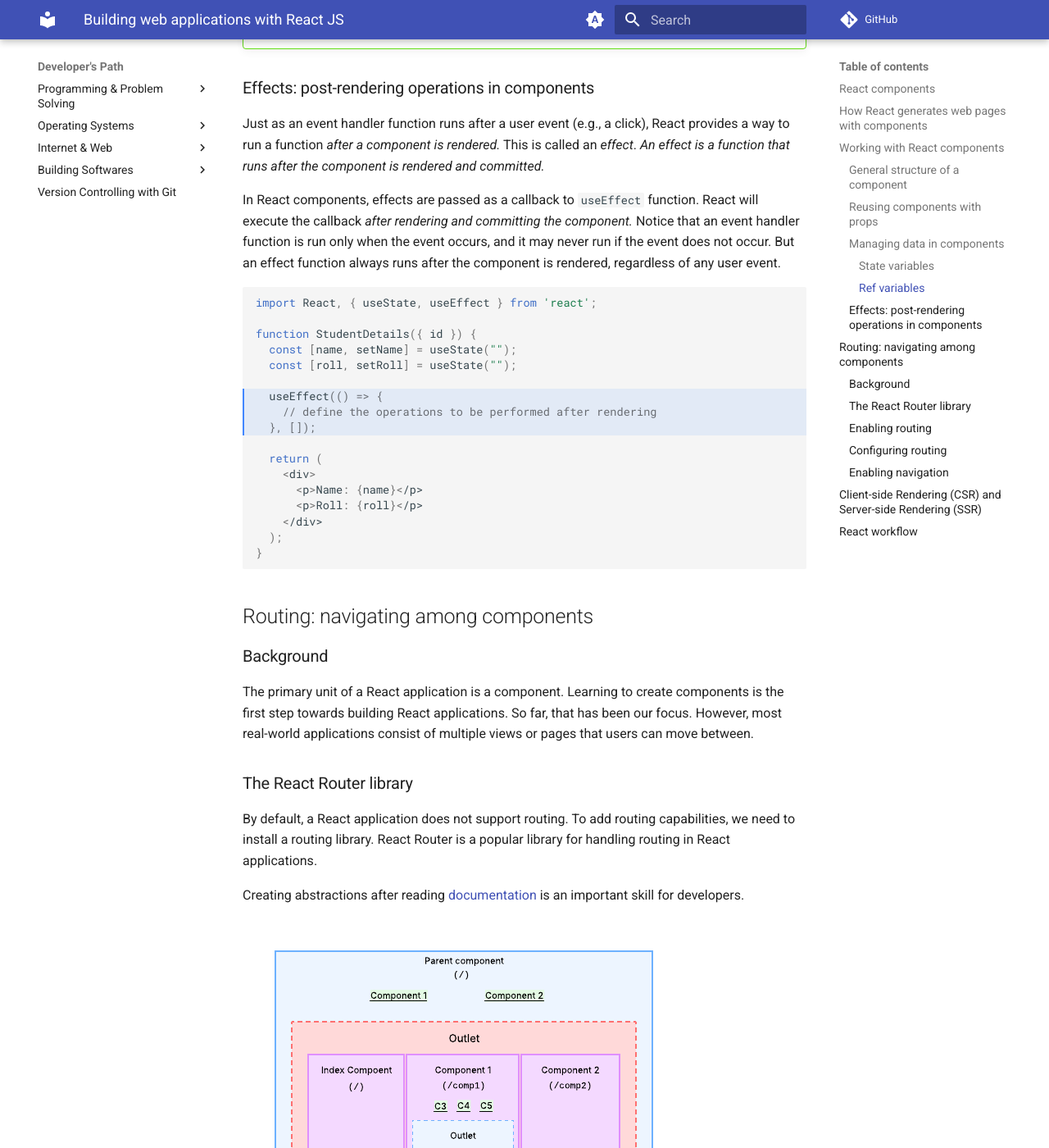
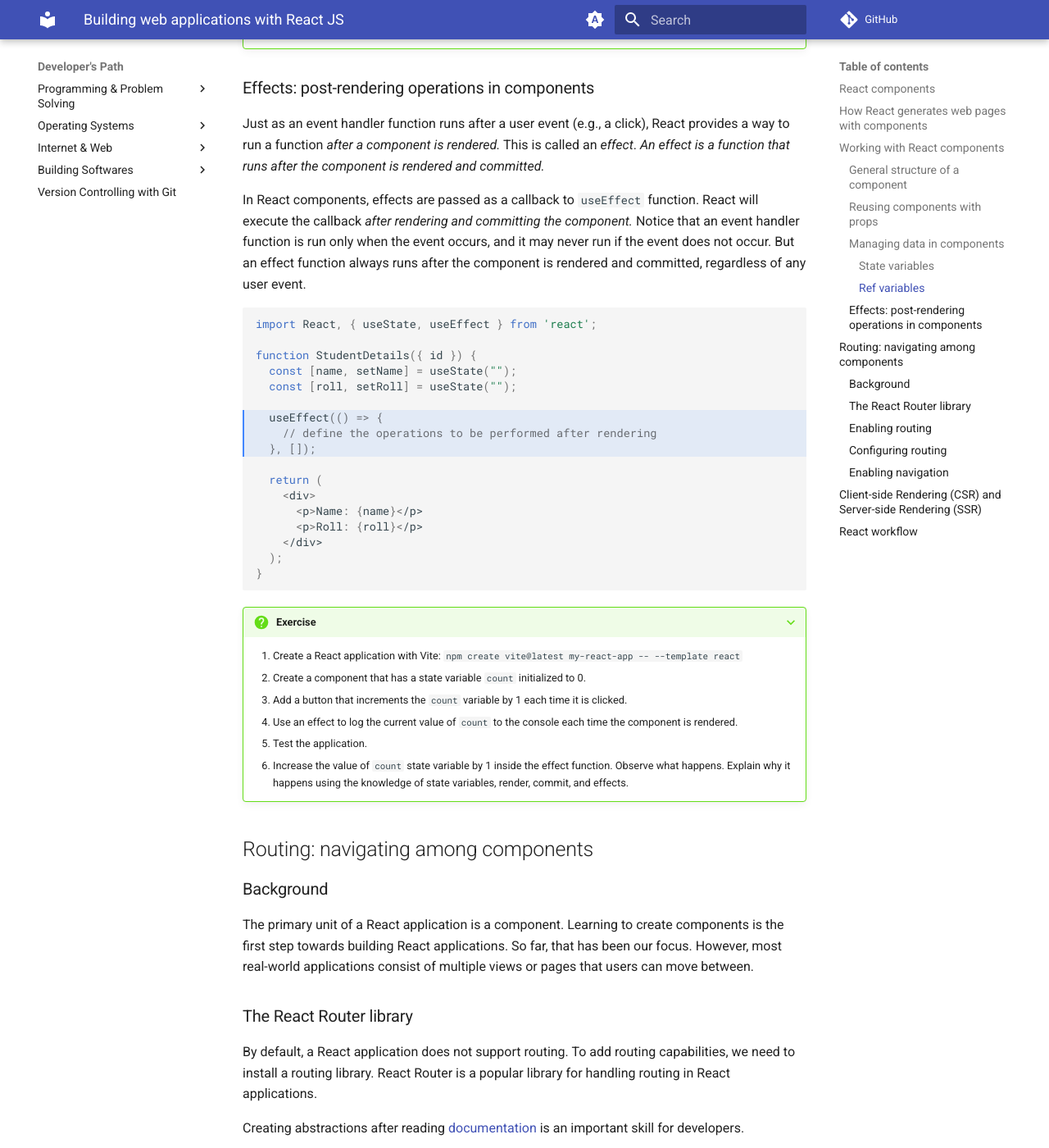
Before and after one commit to gharials/dev-path, an MkDocs documentation site: the page built from docs/building-softwares/react-js.md, in a window 1280 px wide and 1400 px high, scrolled down 4904 px. Shown: the whole window at 82% size. Built offline with MkDocs 1.6.1 and Material for MkDocs 9.7.7, drawn with Linux system fonts in a browser that asks for light colours; comment, search, counter and statistics services are not loaded.

Commit message:
added React effect exercises.

````diff
--- a/docs/building-softwares/react-js.md
+++ b/docs/building-softwares/react-js.md
@@ -160,7 +160,7 @@ function Timer() {
 
 Just as an event handler function runs after a user event (e.g., a click), React provides a way to run a function _after a component is rendered._ This is called an _effect_. _An effect is a function that runs after the component is rendered and committed._
 
-In React components, effects are passed as a callback to `useEffect` function. React will execute the callback _after rendering and committing the component._ Notice that an event handler function is run only when the event occurs, and it may never run if the event does not occur. But an effect function always runs after the component is rendered, regardless of any user event.
+In React components, effects are passed as a callback to `useEffect` function. React will execute the callback _after rendering and committing the component._ Notice that an event handler function is run only when the event occurs, and it may never run if the event does not occur. But an effect function always runs after the component is rendered and committed, regardless of any user event.
 
 ```javascript hl_lines="7-9"
 import React, { useState, useEffect } from 'react';
@@ -181,6 +181,14 @@ function StudentDetails({ id }) {
   );
 }
 ```
+
+???+ question "Exercise"
+    1. Create a React application with Vite: `npm create vite@latest my-react-app -- --template react`
+    2. Create a component that has a state variable `count` initialized to 0.
+    3. Add a button that increments the `count` variable by 1 each time it is clicked.
+    4. Use an effect to log the current value of `count` to the console each time the component is rendered.
+    5. Test the application.
+    6. Increase the value of `count` state variable by 1 inside the effect function. Observe what happens. Explain why it happens using the knowledge of state variables, render, commit, and effects.
 
 ## Routing: navigating among components
 
````
